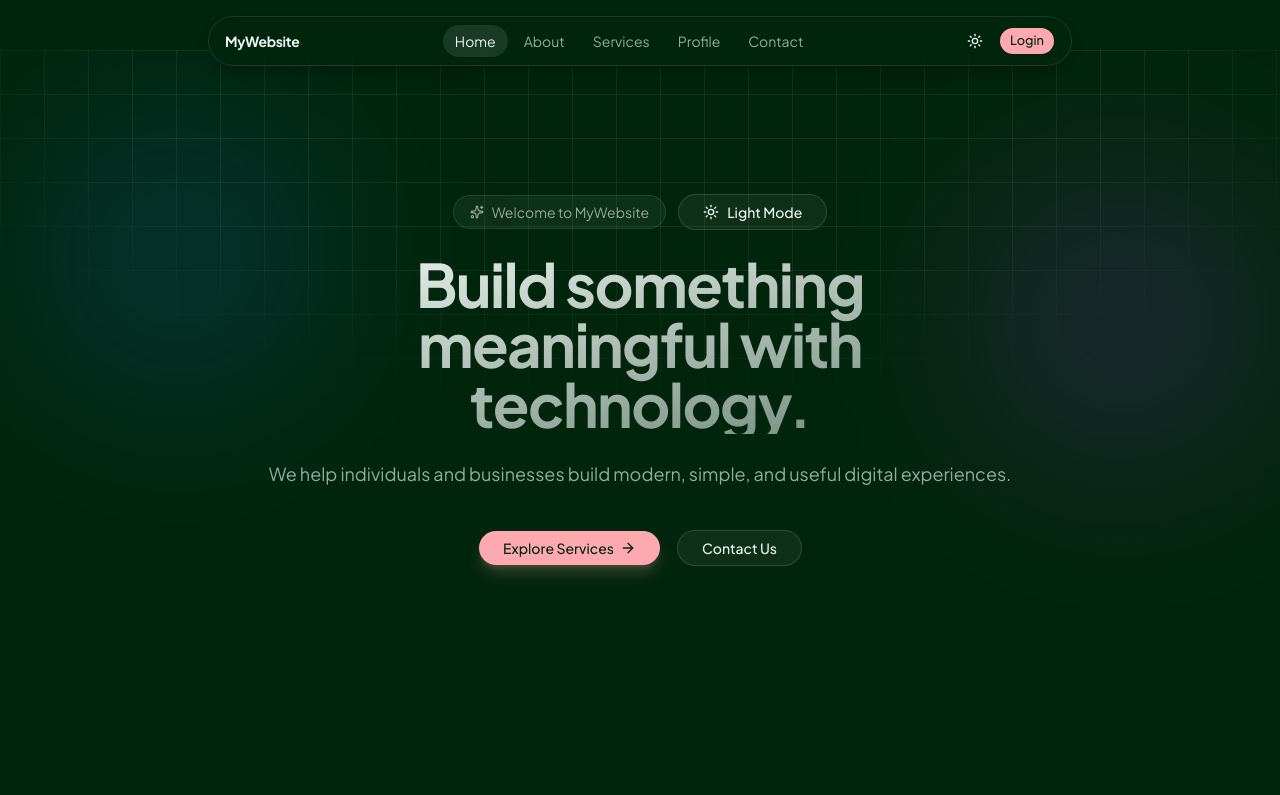
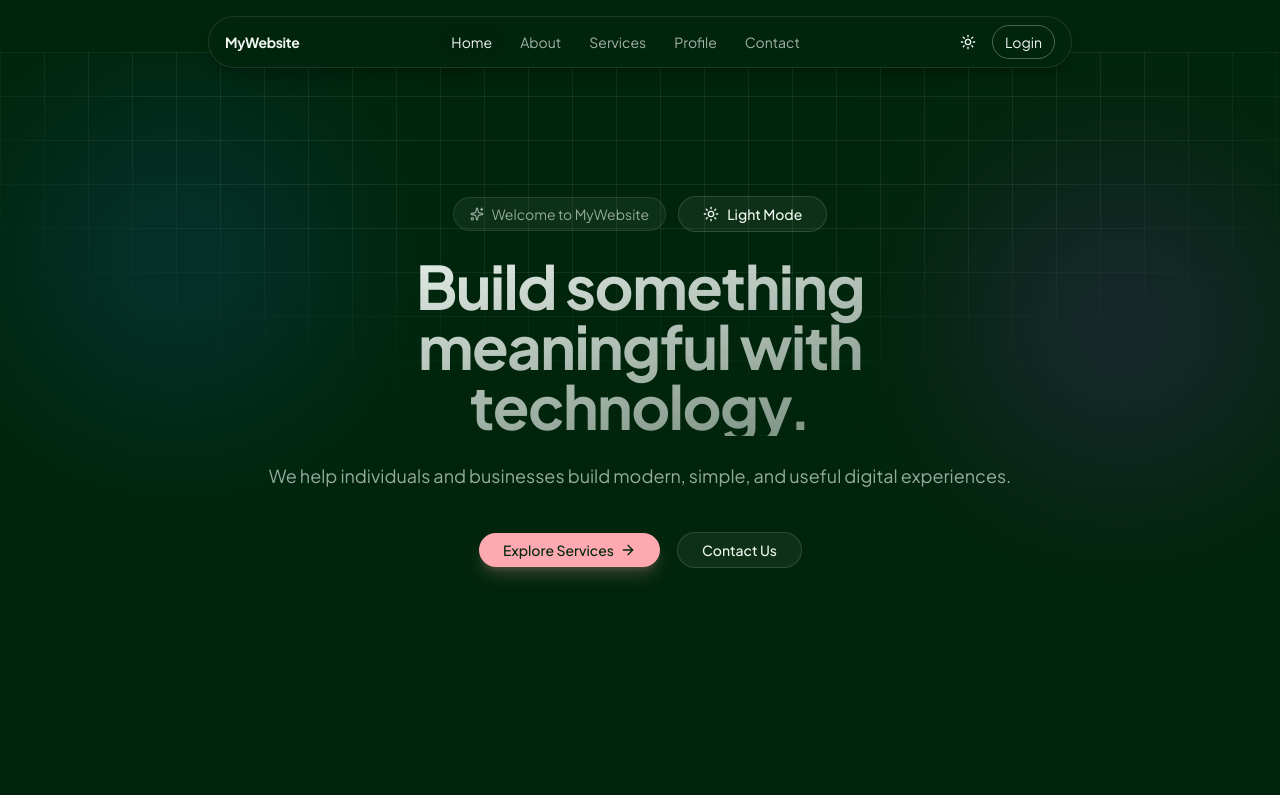
Before and after one commit to JessicaLevi/belajar-nextjs-companyprofile, a Next.js app: page / in a window 1280 px wide. Shown: the top 795 px of the page. Built offline with nearby package versions, Linux system fonts and the light colour scheme; no server answers.

Commit message:
feat: update Navbar styles to use CSS variables for improved theming and consistency

```diff
--- a/components/Navbar.jsx
+++ b/components/Navbar.jsx
@@ -30,7 +30,7 @@ export default function Navbar() {
 
   return (
     <header className="sticky top-4 z-50 mx-auto w-full max-w-4xl px-4">
-      <nav className="flex items-center justify-between gap-4 rounded-full border border-white/10 bg-background/70 px-4 py-2 shadow-lg shadow-black/20 backdrop-blur-xl">
+      <nav className="flex items-center justify-between gap-4 rounded-full border border-white/10 bg-[var(--header-bg)] text-[var(--header-text)] px-4 py-2 shadow-lg shadow-black/20 backdrop-blur-xl">
         <Link
           href="/"
           className="shrink-0 text-sm font-bold tracking-tight"
@@ -38,7 +38,7 @@ export default function Navbar() {
           MyWebsite
         </Link>
 
-        <div className="hidden items-center gap-1 text-sm text-muted-foreground sm:flex">
+        <div className="hidden items-center gap-1 text-sm text-[var(--muted-header-text)] sm:flex">
           {navLinks.map((link) => {
             const isActive =
               link.href === "/"
@@ -50,8 +50,8 @@ export default function Navbar() {
                 key={link.href}
                 href={link.href}
                 className={cn(
-                  "rounded-full px-3 py-1.5 transition-colors hover:text-foreground",
-                  isActive && "bg-foreground/10 text-foreground"
+                  "rounded-full px-3 py-1.5 transition-colors hover:text-[var(--header-text-foreground)]",
+                  isActive && "bg-[var(--header-foreground)]/10 text-[var(--header-text-foreground)]"
                 )}
               >
                 {link.label}
@@ -68,10 +68,7 @@ export default function Navbar() {
             <form action="/auth/signout" method="post">
               <button
                 type="submit"
-                className={cn(
-                  buttonVariants({ size: "sm", variant: "outline" }),
-                  "rounded-full cursor-pointer"
-                )}
+                className="cursor-pointer rounded-full border border-[var(--header-text)]/30 px-3 py-1.5 text-sm text-[var(--header-text)] transition-colors hover:bg-[var(--header-foreground)]/10 hover:text-[var(--header-text-foreground)]"
               >
                 Logout
               </button>
@@ -79,7 +76,7 @@ export default function Navbar() {
           ) : (
             <Link
               href="/login"
-              className={cn(buttonVariants({ size: "sm" }), "rounded-full")}
+              className="rounded-full border border-[var(--header-text)]/30 px-3 py-1.5 text-sm text-[var(--header-text)] transition-colors hover:bg-[var(--header-foreground)]/10 hover:text-[var(--header-text-foreground)]"
             >
               Login
             </Link>
```
